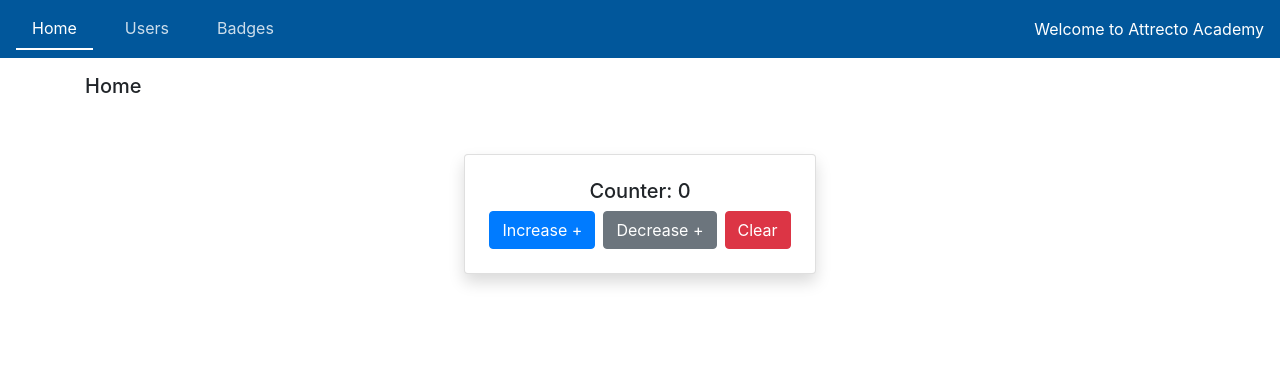
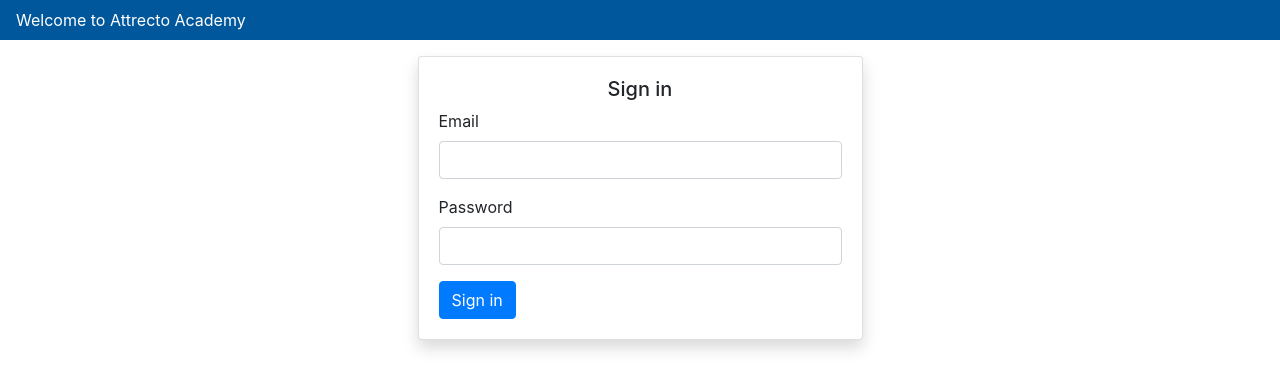
Before and after one commit to attrecto/Attrecto-Academy-JS-Frontend-2021, a React (Create React App) app: page /login in a window 1280 px wide. Before the commit this address led to /home. Shown: the top 390 px of the page. Built offline with nearby package versions, Linux system fonts and the light colour scheme.

Commit message:
Session 05

```diff
--- a/src/App.tsx
+++ b/src/App.tsx
@@ -5,12 +5,50 @@ import Home from "./pages/Home/Home";
 import Users from "./pages/Users/Users";
 import Badges from "./pages/Badges/Badges";
 import User from "./pages/User/User";
+import Login from "./pages/Login/Login";
 
-class App extends Component {
+interface AppState {
+  token: string | null;
+}
+
+class App extends Component<{}, AppState> {
+  readonly state: AppState = {
+    token: localStorage.getItem("auth-token"),
+  };
+
+  setToken = (token: string | null) => {
+    if (token) {
+      localStorage.setItem("auth-token", token);
+    } else {
+      localStorage.removeItem("auth-token");
+    }
+    this.setState({ token });
+  };
+
   render() {
+    const { token } = this.state;
+
+
     return (
       <div>
-        <Navbar />
+        <Navbar isLoggedIn={!!token} setToken={this.setToken} />
+
+        <Switch>
+          <Route
+            path="/login"
+            render={() => {
+              return token ? (
+                <Redirect to="/" />
+              ) : (
+                <Login setToken={this.setToken} />
+              );
+            }}
+          />
+        </Switch>
+        <Route
+          path="/"
+          render={() => {
+            return token ? (
               <Switch>
                 <Route path="/users" component={Users} />
                 <Route path="/user/:id" component={User} />
@@ -19,6 +57,11 @@ class App extends Component {
                 <Route path="/home" component={Home} />
                 <Redirect to="/home" />
               </Switch>
+            ) : (
+              <Redirect to="/login" />
+            );
+          }}
+        />
       </div>
     );
   }
--- a/src/components/badge/Badge.module.scss
+++ b/src/components/badge/Badge.module.scss
@@ -0,0 +1,23 @@
+.Badge {
+  background: white;
+  border-radius: 50px;
+  width: 100%;
+  box-shadow: 0 0.5rem 1rem rgba(0, 0, 0, 0.15) !important;
+
+  &.Small {
+    width: 50px;
+    border-radius: 25px;
+    .BadgeImage {
+      height: 50px;
+      width: 50px;
+    }
+  }
+
+  .BadgeImage {
+    background-position: center;
+    background-size: cover;
+    background-repeat: no-repeat;
+    height: 100px;
+    width: 100px;
+  }
+}
--- a/src/components/badge/Badge.tsx
+++ b/src/components/badge/Badge.tsx
@@ -0,0 +1,40 @@
+import React, { FC } from "react";
+import { BadgeModel } from "../../models/badge.model";
+import classNames from "classnames";
+import classes from "./Badge.module.scss";
+
+interface BadgeProps {
+  badge: BadgeModel;
+  className?: string;
+  small?: boolean;
+}
+
+const Badge: FC<BadgeProps> = ({ badge, small, className }) => {
+  return (
+    <div className={classNames(className)}>
+      <div
+        className={classNames(
+          "d-flex box-shadow align-items-center",
+          classes.Badge,
+          { [classes.Small]: small }
+        )}
+      >
+        <div
+          className={classes.BadgeImage}
+          style={{
+            backgroundImage: `url(${badge.image})`,
+          }}
+        />
+
+        {small ? null : (
+          <div className="d-flex flex-column">
+            <h5 className="ml-3">{badge.name}</h5>
+            <p className="ml-3 text-black-50">{badge.description}</p>
+          </div>
+        )}
+      </div>
+    </div>
+  );
+};
+
+export default Badge;
--- a/src/components/navbar/Navbar.tsx
+++ b/src/components/navbar/Navbar.tsx
@@ -1,15 +1,23 @@
 import React, { FC } from "react";
 import classNames from "classnames";
 import classes from "./Navbar.module.scss";
-import './Navbar.scss';
+import "./Navbar.scss";
 import { NavLink } from "react-router-dom";
+import Button from "../button/Button";
+import { FontAwesomeIcon } from "@fortawesome/react-fontawesome";
+import { faSignOutAlt } from "@fortawesome/free-solid-svg-icons/faSignOutAlt";
 
 interface RouteConfig {
   link: string;
   label: string;
 }
 
-const Navbar: FC = () => {
+interface NavbarProps {
+  isLoggedIn: boolean;
+  setToken: (token: null) => void;
+}
+
+const Navbar: FC<NavbarProps> = ({ isLoggedIn, setToken }) => {
   const routes: RouteConfig[] = [
     {
       link: "/home",
@@ -28,7 +36,7 @@ const Navbar: FC = () => {
   return (
     <nav className={classNames("navbar", [classes.Navbar])}>
       <div className="d-flex align-items-center justify-content-between flex-grow-1">
-
+        {isLoggedIn ? (
           <div className="d-flex">
             {routes.map((route) => {
               return (
@@ -42,7 +50,20 @@ const Navbar: FC = () => {
               );
             })}
           </div>
+        ) : null}
+
+        <div>
           Welcome to Attrecto Academy
+          {isLoggedIn ? (
+            <Button
+              color="secondary"
+              className="ml-3"
+              onClick={() => setToken(null)}
+            >
+              <FontAwesomeIcon icon={faSignOutAlt} />
+            </Button>
+          ) : null}
+        </div>
       </div>
     </nav>
   );
--- a/src/components/text-field/TextField.tsx
+++ b/src/components/text-field/TextField.tsx
@@ -4,15 +4,20 @@ import { Field } from "formik";
 interface TextFieldProps {
   name: string;
   label: string;
+  type?: string;
 }
 
-const TextField = ({ name, label }: TextFieldProps) => {
+const TextField = ({ name, label, type }: TextFieldProps) => {
   return (
     <div className="form-group">
       <label>{label}</label>
-      <Field name={name} type="text" className="form-control" />
+      <Field name={name} type={type} className="form-control" />
     </div>
   );
 };
 
+TextField.defaultProps = {
+  type: "text",
+};
+
 export default TextField;
--- a/src/models/credentials.ts
+++ b/src/models/credentials.ts
@@ -0,0 +1,4 @@
+export interface CredentialsModel {
+  email: string;
+  password: string;
+}
--- a/src/pages/Badges/Badges.module.scss
+++ /dev/null
@@ -1,15 +0,0 @@
-.Badge {
-  background: white;
-  border-radius: 50px;
-  width: 100%;
-  margin-bottom: 2rem;
-  box-shadow: 0 0.5rem 1rem rgba(0, 0, 0, 0.15) !important;
-
-  .BadgeImage {
-    background-position: center;
-    background-size: cover;
-    background-repeat: no-repeat;
-    height: 100px;
-    width: 100px;
-  }
-}
--- a/src/pages/Badges/Badges.tsx
+++ b/src/pages/Badges/Badges.tsx
@@ -2,8 +2,8 @@ import React, { FC, useEffect, useState } from "react";
 import Page from "../../components/page/Page";
 import { BadgeModel } from "../../models/badge.model";
 import { badgeService } from "../../service/badges.service";
+import Badge from "../../components/badge/Badge";
 import classNames from "classnames";
-import classes from "./Badges.module.scss";
 
 const Badges: FC = () => {
   const [badges, setBadges] = useState<BadgeModel[]>([]);
@@ -19,30 +19,13 @@ const Badges: FC = () => {
   return (
     <Page title="Badges" noCard>
       <div className="row">
-        {badges.map((badge) => {
-          return (
-            <div className="col-lg-4 col-md-6 col-sm-12">
-              <div
-                className={classNames(
-                  "d-flex box-shadow align-items-center",
-                  classes.Badge
-                )}
-              >
-                <div
-                  className={classes.BadgeImage}
-                  style={{
-                    backgroundImage: `url(${badge.image})`,
-                  }}
-                />
-
-                <div className="d-flex flex-column">
-                  <h5 className="ml-3">{badge.name}</h5>
-                  <p className="ml-3 text-black-50">{badge.description}</p>
-                </div>
-              </div>
-            </div>
-          );
-        })}
+        {badges.map((badge) => (
+          <Badge
+            badge={badge}
+            key={badge.id}
+            className={classNames("col-lg-4 col-md-6 col-sm-12 mb-3")}
+          />
+        ))}
       </div>
     </Page>
   );
--- a/src/pages/Login/Login.tsx
+++ b/src/pages/Login/Login.tsx
@@ -0,0 +1,52 @@
+import React, { FC } from "react";
+import { Formik, Form } from "formik";
+import { CredentialsModel } from "../../models/credentials";
+import * as Yup from "yup";
+import TextField from "../../components/text-field/TextField";
+import { authService } from "../../service/auth.service";
+import Button from "../../components/button/Button";
+
+interface LoginProps {
+  setToken: (token: string | null) => void;
+}
+
+const Login: FC<LoginProps> = ({ setToken }) => {
+  const handleSubmit = async (values: CredentialsModel) => {
+    try {
+      const { token } = await authService.login(values);
+      setToken(token);
+    } catch (e) {
+      setToken(null);
+    }
+  };
+  return (
+    <div className="container">
+      <div className="row">
+        <div className="col-sm-9 col-md-7 col-lg-5 mx-auto">
+          <div className="card shadow mt-3">
+            <div className="card-body">
+              <h5 className="cart-title text-center">Sign in</h5>
+              <Formik
+                initialValues={{ email: "", password: "" } as CredentialsModel}
+                validationSchema={Yup.object().shape({
+                  email: Yup.string().email().required(),
+                  password: Yup.string().required(),
+                })}
+                onSubmit={handleSubmit}
+              >
+                <Form>
+                  <TextField name="email" label="Email" />
+                  <TextField name="password" label="Password" type="password" />
+
+                  <Button type="submit">Sign in</Button>
+                </Form>
+              </Formik>
+            </div>
+          </div>
+        </div>
+      </div>
+    </div>
+  );
+};
+
+export default Login;
--- a/src/pages/Users/Users.module.scss
+++ b/src/pages/Users/Users.module.scss
@@ -5,16 +5,37 @@
     text-decoration: none;
   }
 
+  .CardBody {
+    display: flex;
+    align-items: center;
+    justify-content: space-between;
+  }
+
+  .UserName {
+    white-space: nowrap;
+    overflow: hidden;
+    text-overflow: ellipsis;
+    max-width: calc(100% - 30px);
+    padding-right: 1rem;
+  }
+
   .DeleteIcon {
-    position: absolute;
-    top: 5px;
-    right: 5px;
     opacity: 0.5;
 
     &:hover {
       opacity: 1;
     }
   }
+
+  .Badges{
+    position: absolute;
+    top: 0;
+    width: 100%;
+    display: flex;
+    flex-wrap: wrap;
+    gap: 5px;
+    padding: 10px;
+  }
 }
 .UserImage {
   height: 250px;
--- a/src/pages/Users/Users.tsx
+++ b/src/pages/Users/Users.tsx
@@ -10,9 +10,13 @@ import Button from "../../components/button/Button";
 import { UserModel } from "../../models/user.model";
 import { usersService } from "../../service/users.service";
 import classes from "./Users.module.scss";
+import { BadgeModel } from "../../models/badge.model";
+import { badgeService } from "../../service/badges.service";
+import Badge from "../../components/badge/Badge";
 
 const Users: FC = () => {
   const [users, setUsers] = useState<UserModel[]>([]);
+  const [badges, setBadges] = useState<BadgeModel[]>([]);
   const { push } = useHistory();
 
   const fetchUsers = useCallback(async () => {
@@ -20,9 +24,15 @@ const Users: FC = () => {
     setUsers(response);
   }, []);
 
+  const fetchBadges = useCallback(async () => {
+    const response = await badgeService.getBadges();
+    setBadges(response);
+  }, []);
+
   useEffect(() => {
     fetchUsers();
-  }, [fetchUsers]);
+    fetchBadges();
+  }, [fetchUsers, fetchBadges]);
 
   const goToUserPage = () => {
     push("/user");
@@ -55,12 +65,12 @@ const Users: FC = () => {
                   src={user.image}
                   alt={user.name}
                 />
-                <div className={classNames("card-body")}>
-                  <h5>{user.name}</h5>
-                </div>
+                <div className={classNames("card-body", classes.CardBody)}>
+                  <h5 className={classes.UserName}>{user.name}</h5>
 
                   <Button
                     className={classes.DeleteIcon}
+                    color="danger"
                     onClick={(event) => {
                       event.preventDefault();
                       handleDeleteUser(user.id.toString());
@@ -68,6 +78,14 @@ const Users: FC = () => {
                   >
                     <FontAwesomeIcon icon={faTrash} />
                   </Button>
+                </div>
+
+                <div className={classes.Badges}>
+                  {user?.badges?.map((badge) => {
+                    const found = badges?.find((item) => item.id === badge.id);
+                    return found ? <Badge small badge={found} /> : null;
+                  })}
+                </div>
               </Link>
             </div>
           );
--- a/src/service/auth.service.tsx
+++ b/src/service/auth.service.tsx
@@ -0,0 +1,18 @@
+import { CredentialsModel } from "../models/credentials";
+import request, { Methods } from "../util/request";
+
+interface LoginResponse {
+  token: string;
+}
+
+export class AuthService {
+  async login(credentials: CredentialsModel) {
+    return request<LoginResponse>({
+      method: Methods.POST,
+      resource: "login",
+      data: credentials,
+    });
+  }
+}
+
+export const authService = new AuthService();
```
Lines whose indentation alone changed are shown as unchanged.
